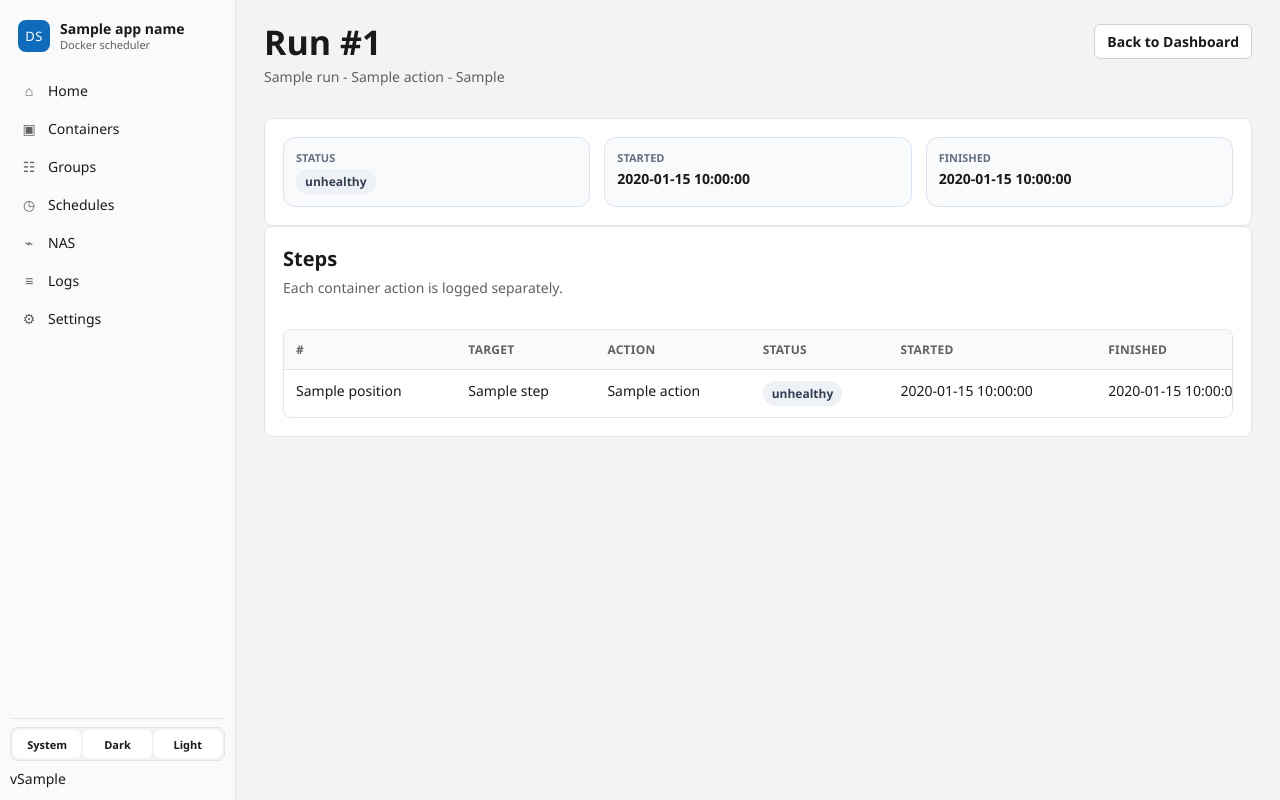
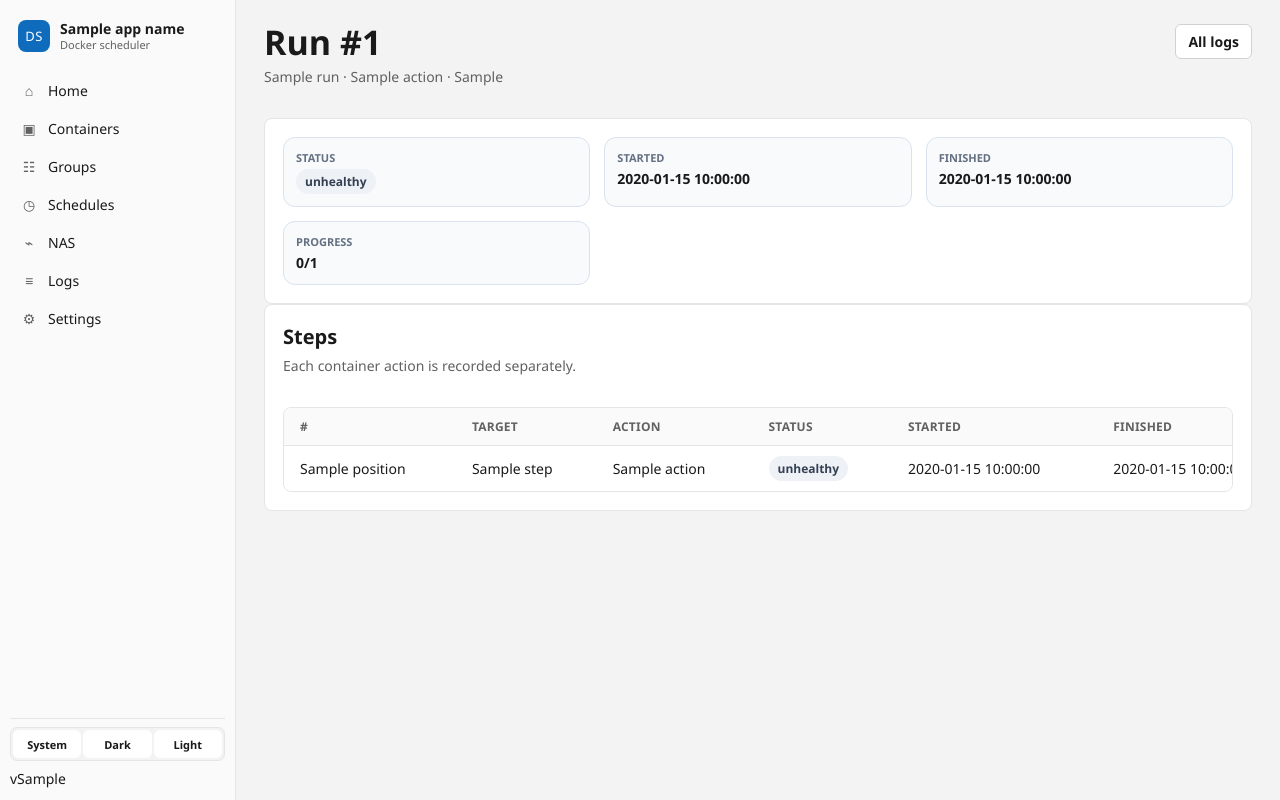
Before and after one commit to Juloc/docker-scheduler-ui, a Python web app: template app/templates/run_detail.html in a window 1280 px wide. Run offline with Jinja, Linux system fonts and the light colour scheme; the template is opened without the code that fills it: most values are stand-ins (such as "Sample title", 1, 10 or a date in 2020).

Commit message:
ui: add active run cancellation and progress

```diff
--- a/app/templates/run_detail.html
+++ b/app/templates/run_detail.html
@@ -4,75 +4,40 @@
 <section class="section-header">
   <div>
     <h1>Run #{{ run.id }}</h1>
-    <p>{{ run.target_label }} - {{ run.action }} - {{ run.trigger_type }}</p>
+    <p>{{ run.target_label }} · {{ run.action }} · {{ run.trigger_type }}</p>
   </div>
   <div class="actions">
-    {% if run.source_type == 'group' %}
-    <a class="button secondary" href="/groups">Back to Groups</a>
-    {% elif run.source_type == 'schedule' %}
-    <a class="button secondary" href="/schedules">Back to Schedules</a>
-    {% else %}
-    <a class="button secondary" href="/">Back to Dashboard</a>
+    {% if run.status == 'running' %}
+    <form method="post" action="/runs/{{ run.id }}/cancel"><button class="danger" type="submit">Cancel run</button></form>
     {% endif %}
+    <a class="button secondary" href="/logs">All logs</a>
   </div>
 </section>
 
 <section class="panel">
   <div class="run-summary">
-    <div>
-      <span class="detail-label">Status</span>
-      <span class="pill status-{{ run.status }}">{{ run.status }}</span>
-    </div>
-    <div>
-      <span class="detail-label">Started</span>
-      <strong>{{ run.started_at }}</strong>
-    </div>
-    <div>
-      <span class="detail-label">Finished</span>
-      <strong>{{ run.finished_at if run.finished_at else '-' }}</strong>
-    </div>
+    <div><span class="detail-label">Status</span><span class="pill status-{{ run.status }}">{{ run.status }}</span></div>
+    <div><span class="detail-label">Started</span><strong>{{ run.started_at }}</strong></div>
+    <div><span class="detail-label">Finished</span><strong>{{ run.finished_at if run.finished_at else '-' }}</strong></div>
+    <div><span class="detail-label">Progress</span><strong>{{ steps|selectattr('status', 'equalto', 'success')|list|length }}/{{ steps|length }}</strong></div>
   </div>
-  {% if run.error %}
-  <div class="alert error">{{ run.error }}</div>
-  {% endif %}
+  {% if run.error %}<div class="alert error">{{ run.error }}</div>{% endif %}
+  {% if run.status == 'running' %}<p class="muted activity-line">Operation is active. This page refreshes automatically.</p>{% endif %}
 </section>
 
-<section class="panel">
-  <div class="panel-header">
-    <div>
-      <h2>Steps</h2>
-      <p>Each container action is logged separately.</p>
-    </div>
-  </div>
+<section class="panel flat-workspace">
+  <div class="panel-header"><div><h2>Steps</h2><p>Each container action is recorded separately.</p></div></div>
   <div class="table-wrap">
-    <table>
-      <thead>
-        <tr>
-          <th>#</th>
-          <th>Target</th>
-          <th>Action</th>
-          <th>Status</th>
-          <th>Started</th>
-          <th>Finished</th>
-          <th>Message</th>
-        </tr>
-      </thead>
+    <table class="compact-table">
+      <thead><tr><th>#</th><th>Target</th><th>Action</th><th>Status</th><th>Started</th><th>Finished</th><th>Message</th></tr></thead>
       <tbody>
         {% for step in steps %}
         <tr>
-          <td>{{ step.position }}</td>
-          <td>{{ step.target_name }}</td>
-          <td>{{ step.action }}</td>
+          <td>{{ step.position }}</td><td>{{ step.target_name }}</td><td>{{ step.action }}</td>
           <td><span class="pill status-{{ step.status }}">{{ step.status }}</span></td>
-          <td>{{ step.started_at }}</td>
-          <td>{{ step.finished_at if step.finished_at else '-' }}</td>
-          <td>{% if step.message %}{{ step.message }}{% else %}-{% endif %}</td>
+          <td>{{ step.started_at }}</td><td>{{ step.finished_at if step.finished_at else '-' }}</td><td>{{ step.message or '-' }}</td>
         </tr>
-        {% else %}
-        <tr>
-          <td colspan="7" class="empty">No steps have been written yet.</td>
-        </tr>
-        {% endfor %}
+        {% else %}<tr><td colspan="7" class="empty">No steps have been written yet.</td></tr>{% endfor %}
       </tbody>
     </table>
   </div>
@@ -80,11 +45,5 @@
 {% endblock %}
 
 {% block scripts %}
-{% if run.status == 'running' %}
-<script>
-  window.setTimeout(function () {
-    window.location.reload();
-  }, 2000);
-</script>
-{% endif %}
+{% if run.status == 'running' %}<script>window.setTimeout(() => window.location.reload(), 1500);</script>{% endif %}
 {% endblock %}
```
